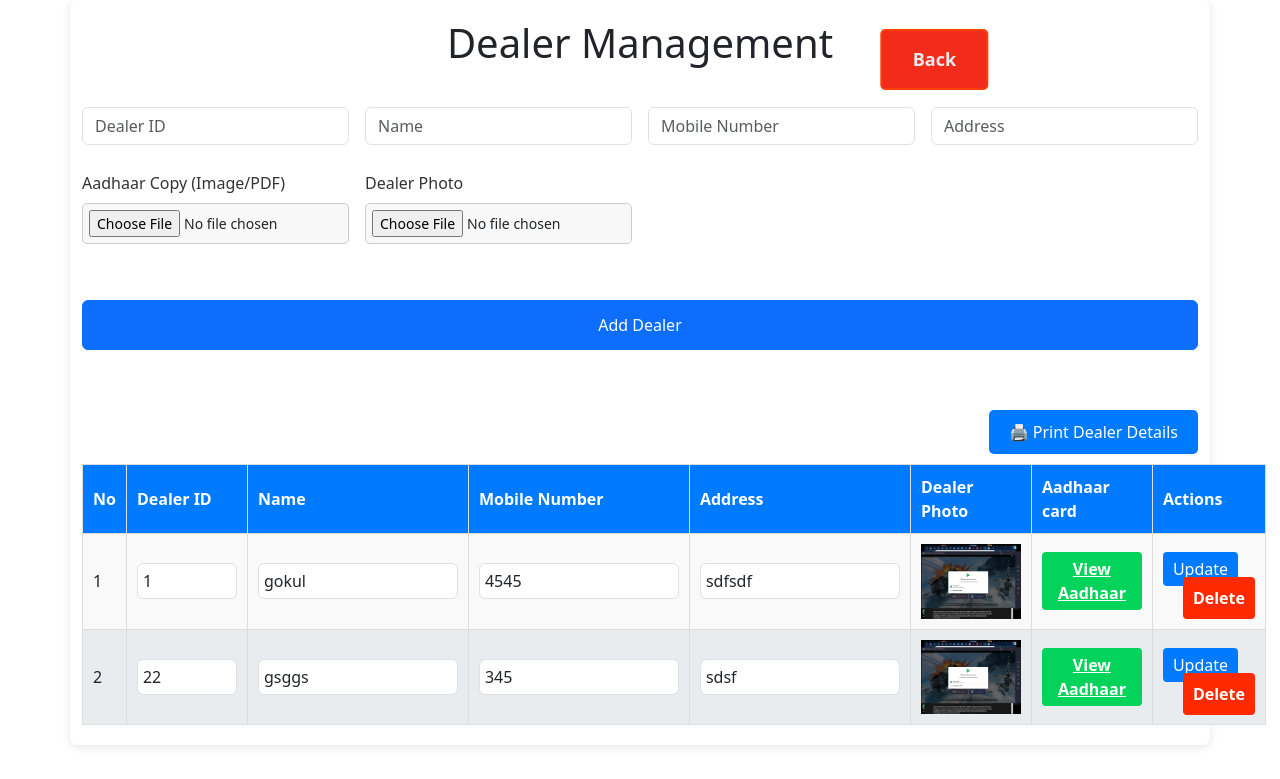
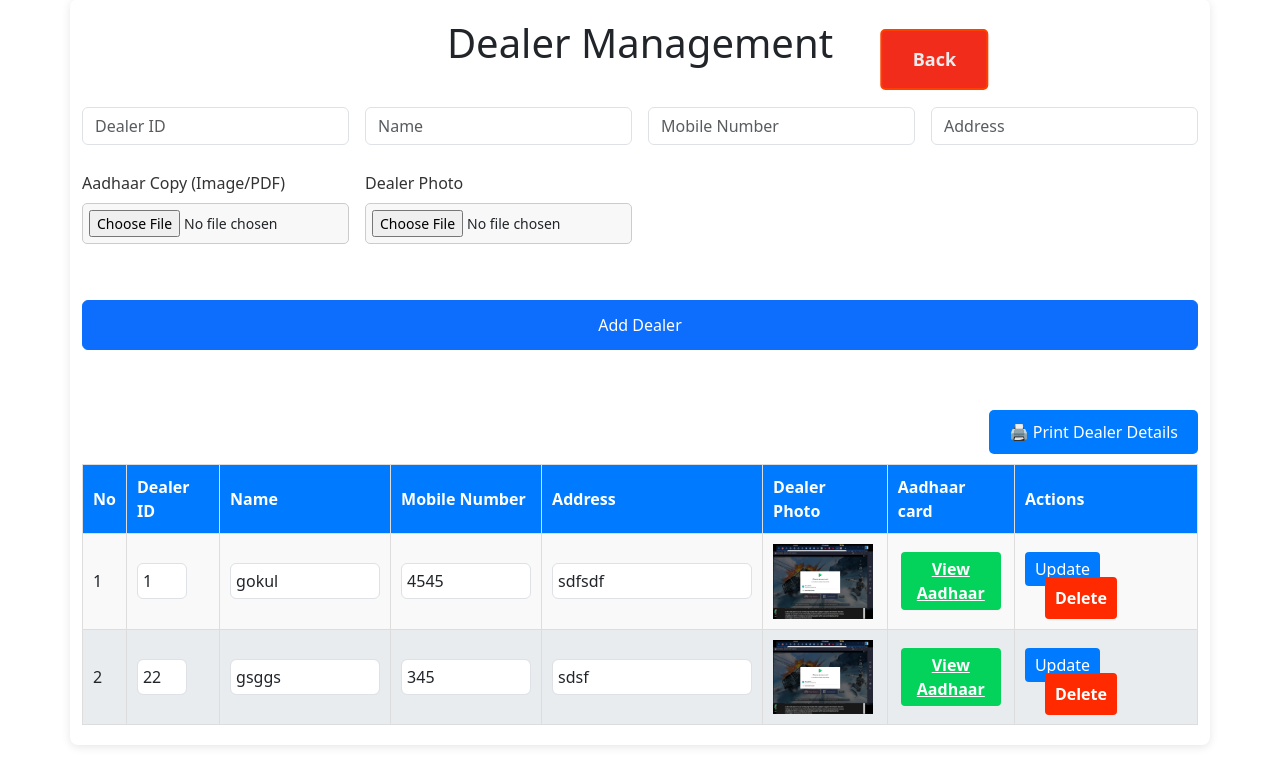
Before and after one commit to gokulhari012/Ticket-Management, a Flask app: page /dealer_details in a window 1280 px wide. Shown: the part 21-800 px from the top of the page. Run offline with Flask 3, Linux system fonts and the light colour scheme.

Commit message:
Style changes

```diff
--- a/static/styles.css
+++ b/static/styles.css
@@ -325,7 +325,13 @@ a {
     font-size: medium;
 }
 .dealer_details_data .dealer-id{
-    width: 100px;
+    width: 50px;
+}
+.dealer_details_data .dealer-name{
+    width: 150px;
+}
+.dealer_details_data .mobile-no{
+    width: 130px;
 }
 
 .add-dealer-btn{
--- a/templates/dealer_details.html
+++ b/templates/dealer_details.html
@@ -74,8 +74,8 @@
                     <form action="/edit_dealer_details/{{ dealer.id }}" method="POST">
                         <td>{{ loop.index }}</td>
                         <td><input type="text" name="dealer_id" value="{{ dealer.dealer_id }}" class="form-control dealer-id" required></td>
-                        <td><input type="text" name="name" value="{{ dealer.name }}" class="form-control" required></td>
-                        <td><input type="text" name="mobile" value="{{ dealer.mobile }}" class="form-control" required></td>
+                        <td><input type="text" name="name" value="{{ dealer.name }}" class="form-control dealer-name" required></td>
+                        <td><input type="text" name="mobile" value="{{ dealer.mobile }}" class="form-control mobile-no" required></td>
                         <td><input type="text" name="address" value="{{ dealer.address }}" class="form-control" required></td>
                         <td class="hide-on-print">
                             {% if dealer.photo_file %}
```
